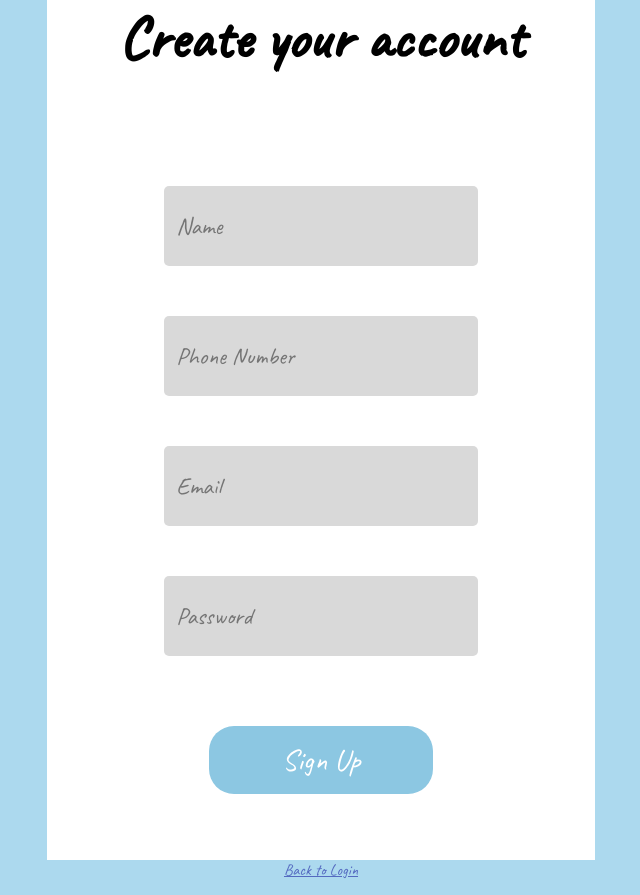
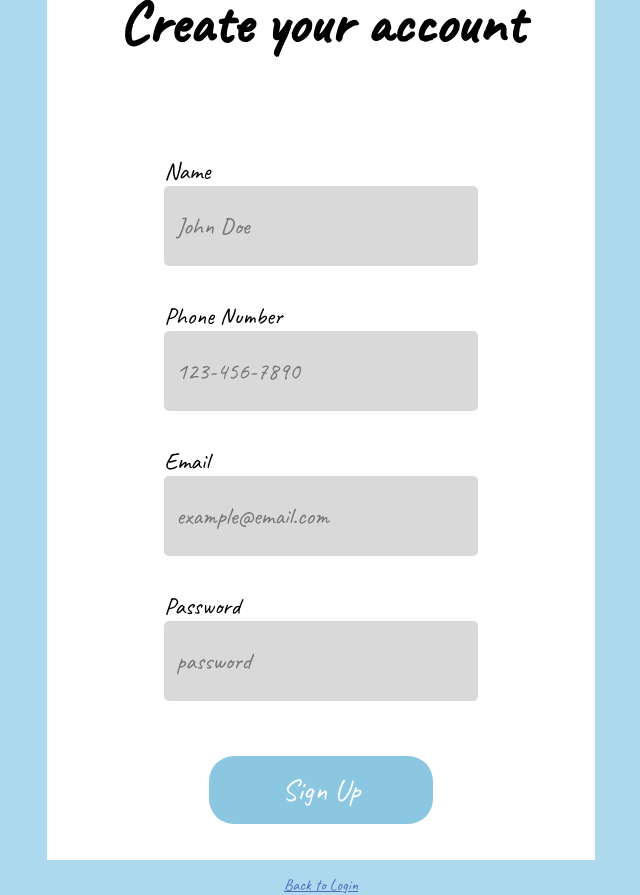
Before and after one commit to LaehP/POOSD-Contact-Manager-Team-6, a PHP site: page /pages/signupPage.html in a window 1280 px wide. Shown: the whole page, without its empty margins (319-959 px from the left). Run offline with PHP 8.4, Linux system fonts and the light colour scheme.

Commit message:
Added labels to all input boxes
Added labels to all input boxes to meet accessibility standards and make each box's purpose more clear.

```diff
--- a/src/pages/loginPage.html
+++ b/src/pages/loginPage.html
@@ -16,11 +16,13 @@
             </div>
 
             <div class="text-input">
-                <input type="text" id="login-email-box" name="email" placeholder="Email">
+                <label for="login-email-box">Email</label>
+                <input type="text" id="login-email-box" name="email" placeholder="example@email.com">
             </div>
 
             <div class="text-input">
-                <input type="text" id="login-password-box" name="password" placeholder="Password">
+                <label for="login-password-box">Password</label>
+                <input type="text" id="login-password-box" name="password" placeholder="password">
             </div>
 
             <!-- button will eventually be an onclick but wanted to link for testing -->
--- a/src/pages/signupPage.html
+++ b/src/pages/signupPage.html
@@ -16,19 +16,23 @@
             </div>
 
             <div class="text-input">
-                <input type="text" id="name-box" name="name" placeholder="Name">
+                <label for="name-box">Name</label>
+                <input type="text" id="name-box" name="name" placeholder="John Doe">
             </div>
 
             <div class="text-input">
-                <input type="text" id="phoneNum-box" name="phoneNumber" placeholder="Phone Number">
+                <label for="phoneNum-box">Phone Number</label>
+                <input type="text" id="phoneNum-box" name="phoneNumber" placeholder="123-456-7890">
             </div>
 
             <div class="text-input">
-                <input type="text" id="signup-email-box" name="email" placeholder="Email">
+                <label for="signup-email-box">Email</label>
+                <input type="text" id="signup-email-box" name="email" placeholder="example@email.com">
             </div>
 
             <div class="text-input">
-                <input type="text" id="signup-password-box" name="password" placeholder="Password">
+                <label for="signup-password-box">Password</label>
+                <input type="text" id="signup-password-box" name="password" placeholder="password">
             </div>
 
             <!-- button will eventually be an onclick but wanted to link for testing -->
--- a/src/styles/login.css
+++ b/src/styles/login.css
@@ -13,7 +13,7 @@ body {
     flex-direction: column;
     justify-content: center;
     align-items: center;
-    gap: 50px;
+    gap: 35px;
 
     height: 100vh;
     width: 35vw;
@@ -24,6 +24,10 @@ body {
 
 .text-input {
     width: 70%;
+}
+
+.text-input label {
+    font-size: 24px;
 }
 
 .text-input input {
```
